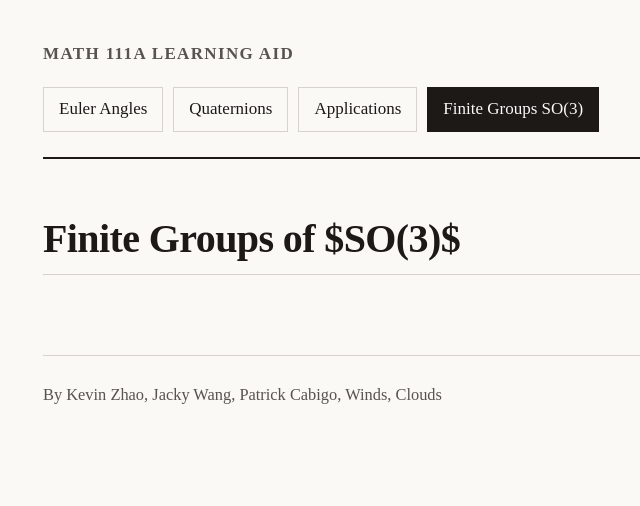
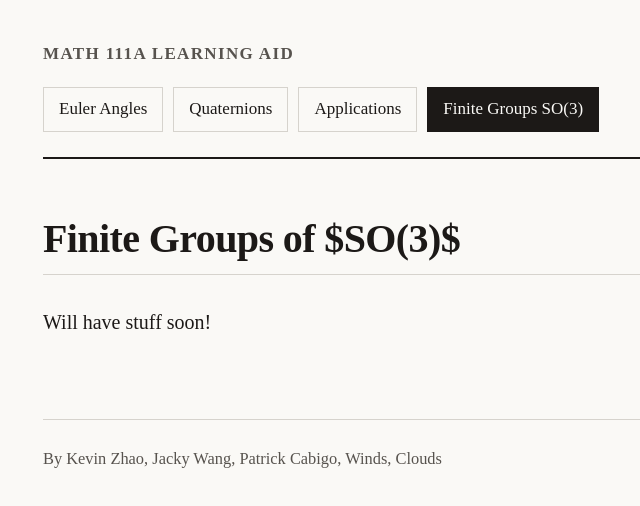
Before and after one commit to Makkerel/111A-Learning-Aid, an Astro site: page /finite_groups in a window 1280 px wide. Shown: the whole page, without its empty margins (217-857 px from the left). Built offline with nearby package versions, Linux system fonts and the light colour scheme; Astro itself is replaced by a stand-in of ours.

Commit message:
placeholder for finie gourps

```diff
--- a/src/pages/finite_groups.mdx
+++ b/src/pages/finite_groups.mdx
@@ -3,3 +3,5 @@ layout: ../layouts/NotesLayout.astro
 ---
 
 # Finite Groups of $SO(3)$
+
+Will have stuff soon!
```
